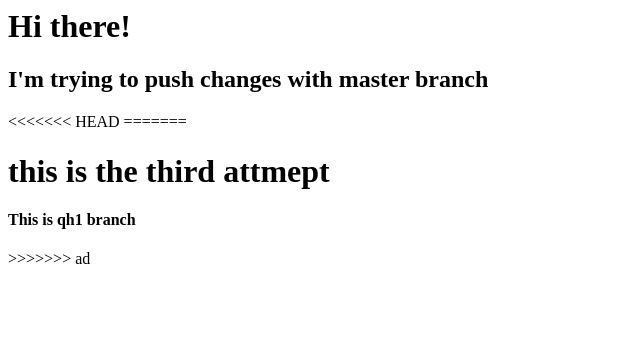
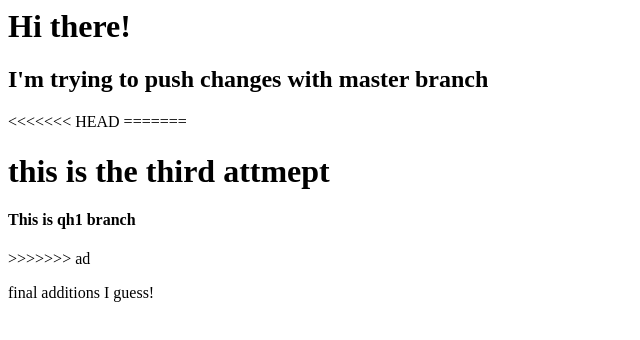
Before and after one commit to QIANQIANHU/React-native-app, a plain HTML site: page index.html in a window 1280 px wide. Shown: the whole page, without its empty margins (0-640 px from the left). Drawn offline with Linux system fonts and the light colour scheme.

Commit message:
add p tag

```diff
--- a/index.html
+++ b/index.html
@@ -5,3 +5,5 @@
 <h1>this is the third attmept</h1>
 <h4>This is qh1 branch</h4>
 >>>>>>> ad
+
+<p>final additions I guess!</p>
```
